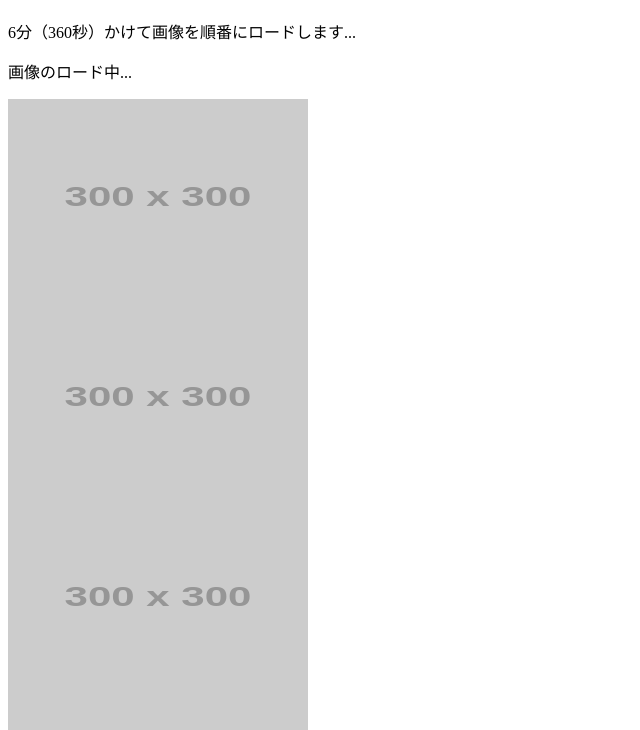
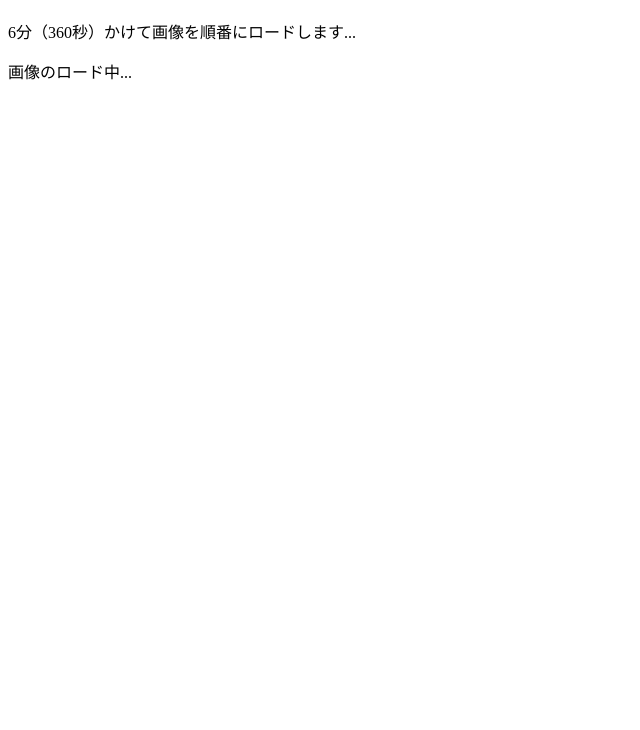
Before and after one commit to kt5007/long-time-loading-site, a plain HTML site: page index.html in a window 1280 px wide. Shown: the part 70-800 px from the top of the page, without its empty margins (0-640 px from the left). Drawn offline with Linux system fonts and the light colour scheme; placeholder pictures from the web are drawn by us.

Commit message:
js position

```diff
--- a/index.html
+++ b/index.html
@@ -4,15 +4,6 @@
     <meta charset="UTF-8">
     <meta name="viewport" content="width=device-width, initial-scale=1.0">
     <title>6分かけて画像ロード</title>
-</head>
-<body>
-    <h1>遅延画像ロードテスト</h1>
-    <p>6分（360秒）かけて画像を順番にロードします...</p>
-
-    <div id="image-container">
-        <p>画像のロード中...</p>
-    </div>
-
     <script>
         function simulateSlowLoading() {
             const container = document.getElementById("image-container");
@@ -36,7 +27,15 @@
         document.body.style.height = "100000px";
 
         // 2秒後に画像のロード開始
-        setTimeout(simulateSlowLoading, 200);
+        setTimeout(simulateSlowLoading, 2000);
     </script>
+</head>
+<body>
+    <h1>遅延画像ロードテスト</h1>
+    <p>6分（360秒）かけて画像を順番にロードします...</p>
+
+    <div id="image-container">
+        <p>画像のロード中...</p>
+    </div>
 </body>
 </html>
```
